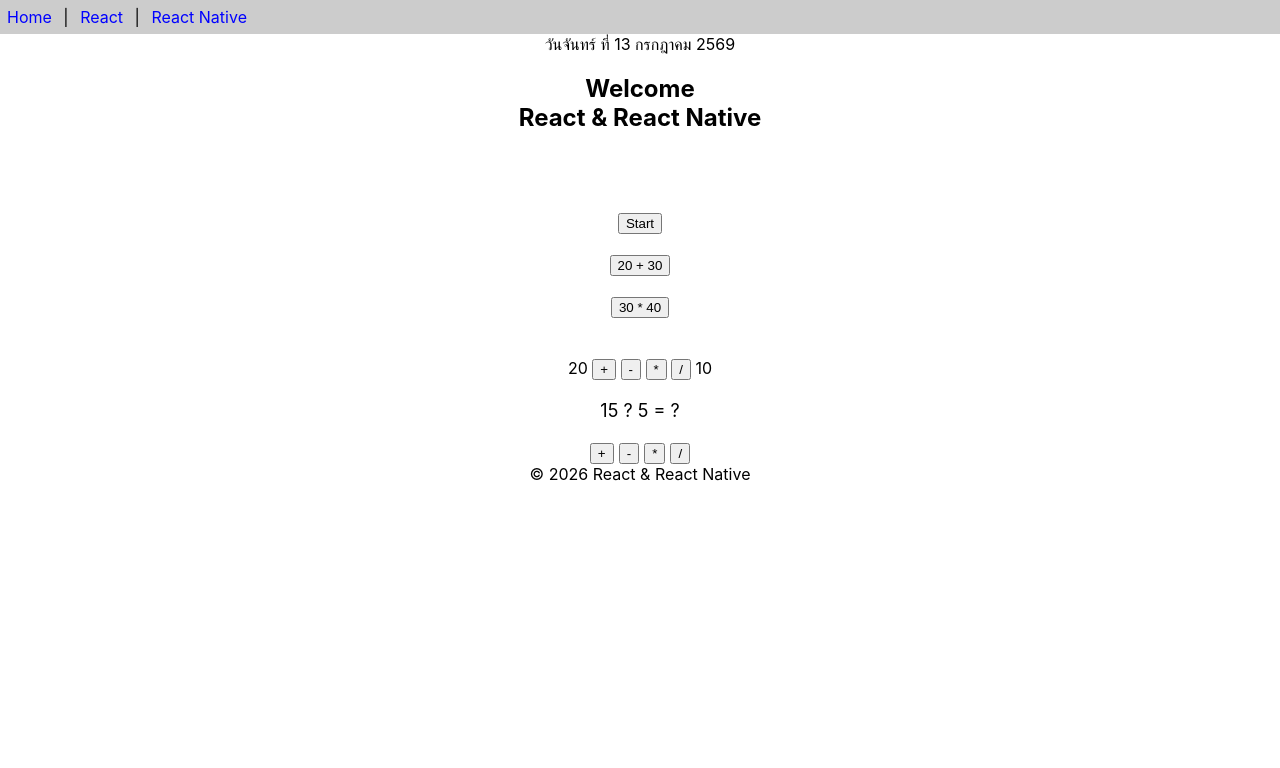
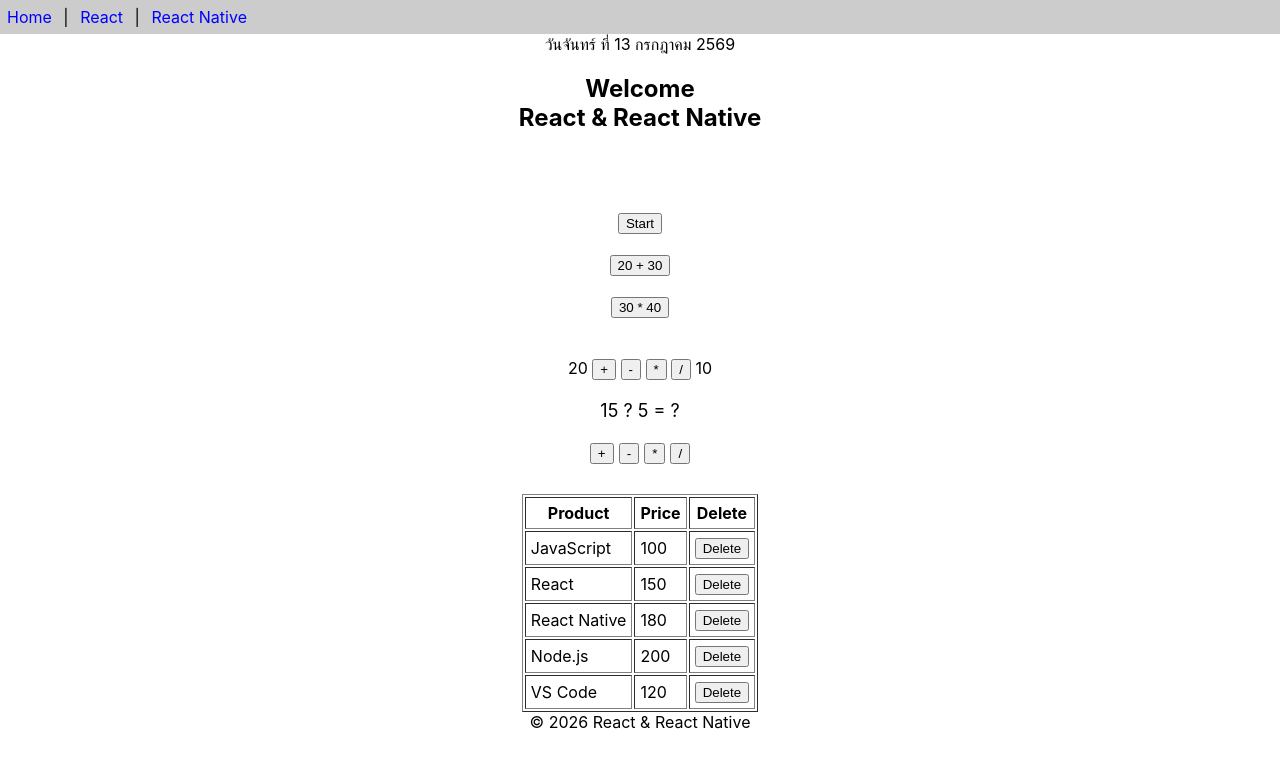
Before and after one commit to thinnak7-jpg/app1, a React (Create React App) app: page / in a window 1280 px wide. Shown: the top 768 px of the page. Built offline with nearby package versions, Linux system fonts and the light colour scheme.

Commit message:
new ref-array

```diff
--- a/src/App.js
+++ b/src/App.js
@@ -4,6 +4,7 @@ import Calendar from "./class-components";
 import { Calculator2 } from "./calculator";
 import { EventData } from "./event-data";
 import RefsFunc from './refs-func';
+import RefsArray from './refs-array'
 
 function App() {
   return (
@@ -18,7 +19,7 @@ function App() {
       <EventData/>
       <Calculator2 />
       <RefsFunc />
-
+      <RefsArray />
       <Footer />
     </>
   );
--- /dev/null
+++ b/src/refs-array.js
@@ -0,0 +1,50 @@
+import React from 'react'
+
+export default function RefsArray() {
+    const table = React.useRef()
+    const tr = React.useRef([])
+
+    const data = [
+        ['JavaScript', 100],
+        ['React', 150],
+        ['React Native', 180],
+        ['Node.js', 200],
+        ['VS Code', 120]
+    ]
+
+    const onClickButton = (i) => {
+        const index = tr.current[i].rowIndex
+        table.current.deleteRow(index)
+    }
+
+    const onMouseOverRow = (i) => {
+        tr.current[i].style.backgroundColor = 'pink'
+    }
+
+    const onMouseOutRow = (i) => {
+        tr.current[i].style.backgroundColor = 'white'
+    }
+
+    const tableStyles = { margin: 'auto', marginTop: 30 }
+
+    return (
+        <table ref={table} border="1" cellPadding={5} style={tableStyles}>
+            <tr><th>Product</th><th>Price</th><th>Delete</th></tr>
+            {
+                data.map((item, i) => {
+                    return (
+                        <tr ref={el => tr.current[i] = el}
+                            onMouseOver={() => onMouseOverRow(i)}
+                            onMouseOut={() => onMouseOutRow(i)}
+                        >
+                            <td>{item[0]}</td>
+                            <td>{item[1]}</td>
+                            <td><button onClick={() => onClickButton(i)}>
+                                Delete</button></td>
+                        </tr>
+                    )
+                })
+            }
+        </table>
+    )
+}
```
